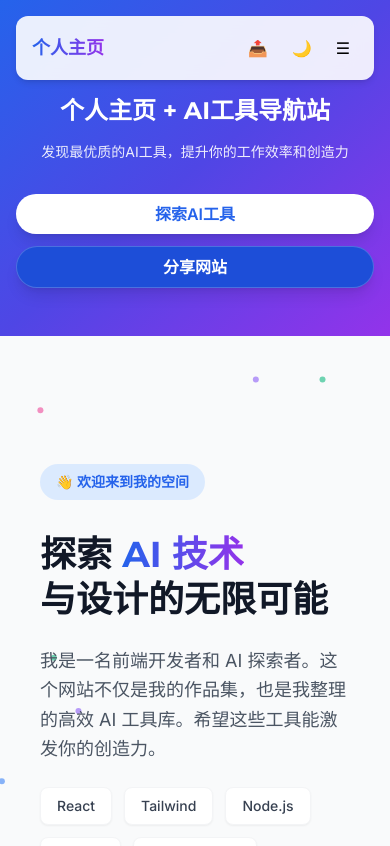
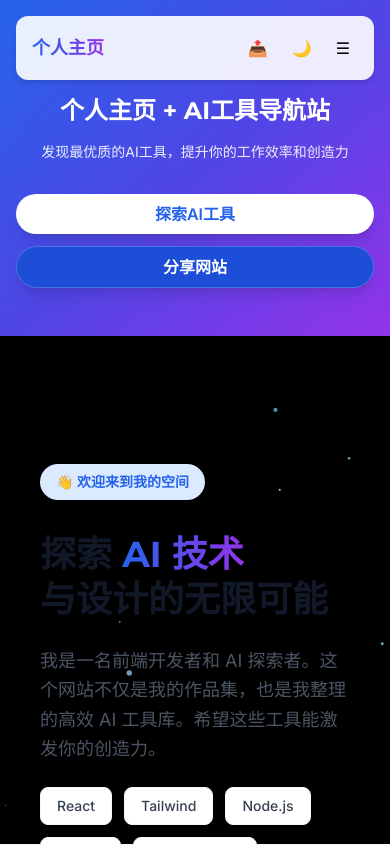
Before and after one commit to joaklove/personal-ai-tools, a React (Vite) app: page / in a window 390 px wide. Shown: the top 846 px of the page. Built offline with nearby package versions, Linux system fonts and the light colour scheme.

Commit message:
升级粒子背景效果为AI星云赛博星轨v2.0，添加星云光晕、赛博星轨和智能交互功能

```diff
--- a/src/components/ParticleBackground.jsx
+++ b/src/components/ParticleBackground.jsx
@@ -1,18 +1,15 @@
-import React, { useState, useEffect } from 'react';
-import Particles, { initParticlesEngine } from '@tsparticles/react';
-import { loadSlim } from '@tsparticles/slim';
+import { useEffect, useState } from "react";
+import Particles, { initParticlesEngine } from "@tsparticles/react";
+import { loadSlim } from "@tsparticles/slim";
 
-const ParticleBackground = () => {
+export default function ParticleBackground() {
+  const [engineReady, setEngineReady] = useState(false);
   const [isMobile, setIsMobile] = useState(false);
-  const [init, setInit] = useState(false);
 
-  // 初始化粒子引擎
   useEffect(() => {
     initParticlesEngine(async (engine) => {
       await loadSlim(engine);
-    }).then(() => {
-      setInit(true);
-    });
+    }).then(() => setEngineReady(true));
   }, []);
 
   // 检测屏幕尺寸
@@ -32,94 +29,83 @@ const ParticleBackground = () => {
     };
   }, []);
 
-  // 根据屏幕尺寸调整粒子参数
-  const particlesOptions = {
-    fullScreen: {
-      enable: true,
-      zIndex: 0
-    },
+  if (!engineReady) return null;
+
+  return (
+    <Particles
+      id="tsparticles"
+      options={{
+        background: { color: "#000000" },
+        fpsLimit: 120,
+        detectRetina: true,
+
         particles: {
           number: {
-        value: isMobile ? 60 : 120,
-        density: {
-          enable: true,
-          value_area: isMobile ? 800 : 600
-        }
+            value: isMobile ? 100 : 220,
+            density: { enable: true, area: 900 },
           },
-      color: {
-        value: ['#3b82f6', '#8b5cf6', '#ec4899', '#10b981']
-      },
-      shape: {
-        type: 'circle'
-      },
+
+          // 🌌 星空粒子颜色（AI 科技蓝）
+          color: { value: ["#66ccff", "#99e0ff", "#ffffff"] },
+
+          // ✨ 星云光晕效果
           opacity: {
-        value: isMobile ? 0.6 : 0.8,
+            value: 0.7,
             random: true,
             animation: {
               enable: true,
-          speed: 1.5,
-          minimumValue: 0.3
-        }
+              speed: 0.4,
+              minimumValue: 0.2,
             },
+          },
+
+          // 🌟 粒子大小
           size: {
-        value: isMobile ? 3 : 5,
-        random: true,
+            value: { min: 0.5, max: 3 },
             animation: {
               enable: true,
               speed: 2,
-          minimumValue: isMobile ? 1 : 2
-        }
+              minimumValue: 0.3,
             },
+          },
+
+          // 🔗 AI 神经网络连线
           links: {
             enable: !isMobile,
-        distance: 100,
-        color: ['#3b82f6', '#8b5cf6'],
-        opacity: 0.4,
-        width: 1.5
+            distance: 160,
+            color: "#66ccff",
+            opacity: 0.35,
+            width: 1,
           },
+
+          // 🌀 星轨运动（轻微旋转 + 漂移）
           move: {
             enable: true,
-        speed: isMobile ? 1 : 2,
-        direction: 'none',
-        random: true,
+            speed: isMobile ? 0.3 : 0.6,
+            direction: "none",
+            random: false,
             straight: false,
-        outMode: 'out',
-        bounce: false
-      }
+            outModes: "bounce",
+            attract: {
+              enable: true,
+              rotateX: 3000,
+              rotateY: 3000,
             },
+          },
+        },
+
+        // 🖱️ 智能交互
         interactivity: {
           events: {
-        onHover: {
-          enable: !isMobile,
-          mode: 'grab'
-        },
-        onClick: {
-          enable: true,
-          mode: 'push'
-        },
-        resize: true
+            onHover: { enable: !isMobile, mode: "repulse" },
+            onClick: { enable: true, mode: "push" },
           },
           modes: {
-        grab: {
-          distance: 120,
-          links: {
-            opacity: 0.8,
-            width: 2
+            repulse: { distance: 150, duration: 0.4 },
+            push: { quantity: isMobile ? 2 : 4 },
+          },
+        },
+      }}
+    />
+  );
 }
-        },
-        push: {
-          particles_nb: isMobile ? 4 : 8
-        }
-      }
-    },
-    detectRetina: true
-  };
-
-  return (
-    <div className="fixed inset-0 z-0 pointer-events-none">
-      {init && <Particles options={particlesOptions} />}
-    </div>
-  );
-};
-
-export default ParticleBackground;
```
Lines whose indentation alone changed are shown as unchanged.
